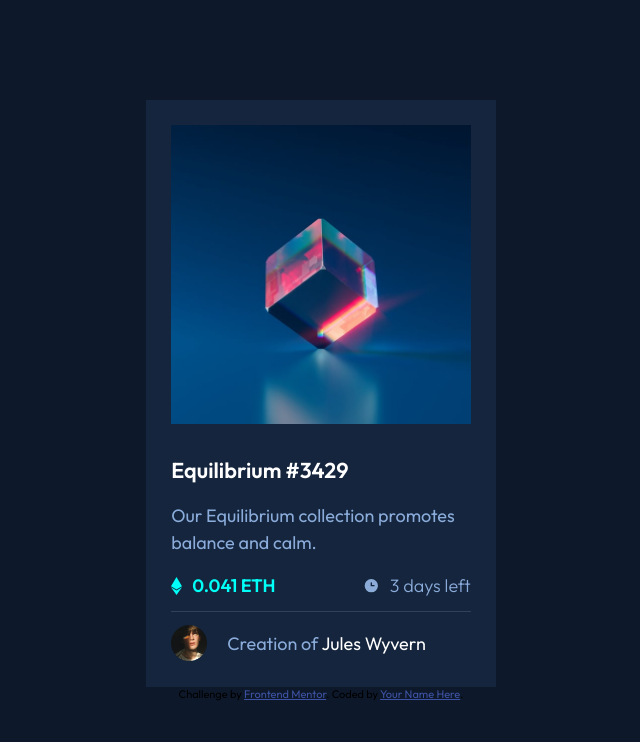
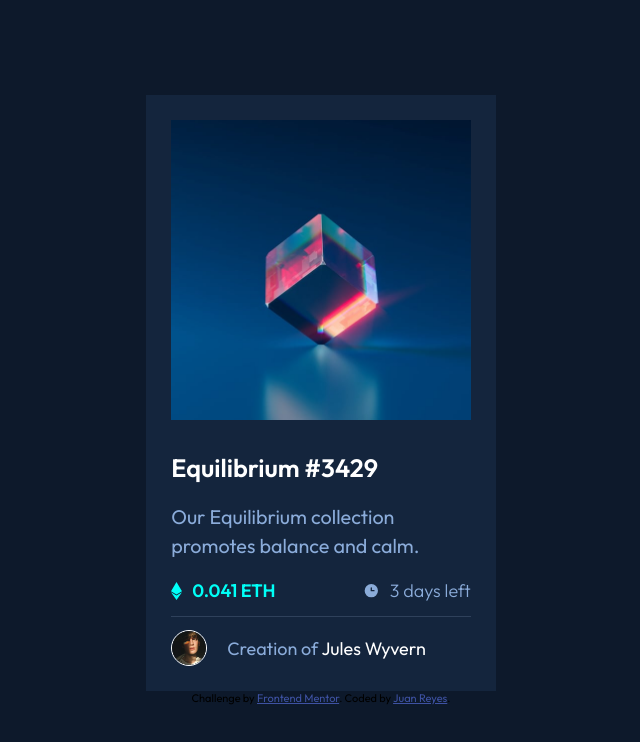
Before and after one commit to juan-mentor/nft-preview-card-component-main, a plain HTML site: page index.html in a window 1280 px wide. Shown: the whole page, without its empty margins (319-959 px from the left). Drawn offline with Linux system fonts and the light colour scheme.

Commit message:
estilos desktop

```diff
--- a/Css/style.css
+++ b/Css/style.css
@@ -98,6 +98,8 @@ body {
 
 .card__profile {
     width: 36px;
+    border: 1px solid var(--white);
+    border-radius: 50%;
 }
 
 .card__author {
@@ -107,3 +109,13 @@ body {
 .card__author span {
     color: var(--white);
 }
+
+@media screen and (min-width: 43rem) {
+    .card__title {
+        font-size: 1.4rem;
+    }
+
+    .card__paragraph {
+        font-size: 1.1rem;
+    }
+}
--- a/index.html
+++ b/index.html
@@ -64,7 +64,7 @@
 
     <footer class="attribution">
       Challenge by <a href="https://www.frontendmentor.io?ref=challenge" target="_blank">Frontend Mentor</a>.
-      Coded by <a href="#">Your Name Here</a>.
+      Coded by <a href="#">Juan Reyes</a>.
     </footer>
   </body>
 </html>
```
Also changed, not shown: captures/nth-card-desktop.png (added), captures/nth-card-mobile.png (added).
